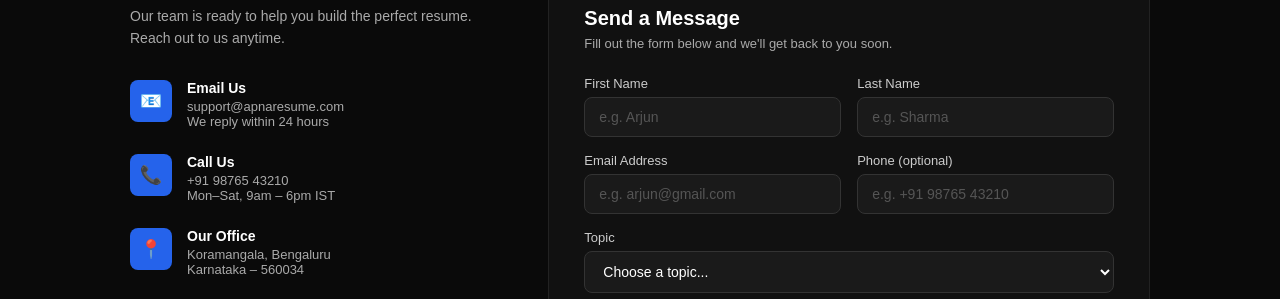
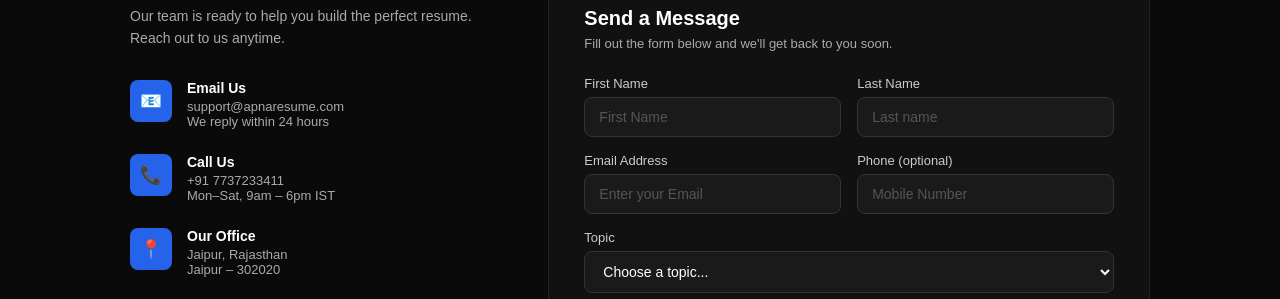
Before and after one commit to Suraj-jangid121/resume, a plain HTML site: page contactus.html in a window 1280 px wide. Shown: the part 282-581 px from the top of the page. Drawn offline with Linux system fonts and the light colour scheme.

Commit message:
Update contactus.html

```diff
--- a/contactus.html
+++ b/contactus.html
@@ -390,7 +390,7 @@
           <div class="info-icon">📞</div>
           <div class="info-text">
             <h4>Call Us</h4>
-            <p>+91 98765 43210</p>
+            <p>+91 7737233411</p>
             <p>Mon–Sat, 9am – 6pm IST</p>
           </div>
         </div>
@@ -399,8 +399,8 @@
           <div class="info-icon">📍</div>
           <div class="info-text">
             <h4>Our Office</h4>
-            <p>Koramangala, Bengaluru</p>
-            <p>Karnataka – 560034</p>
+            <p>Jaipur, Rajasthan</p>
+            <p>Jaipur – 302020</p>
           </div>
         </div>
 
@@ -425,22 +425,22 @@
           <div class="form-row">
             <div class="form-group">
               <label>First Name</label>
-              <input type="text" id="fname" placeholder="e.g. Arjun" />
+              <input type="text" id="fname" placeholder="First Name" />
             </div>
             <div class="form-group">
               <label>Last Name</label>
-              <input type="text" id="lname" placeholder="e.g. Sharma" />
+              <input type="text" id="lname" placeholder="Last name" />
             </div>
           </div>
 
           <div class="form-row">
             <div class="form-group">
               <label>Email Address</label>
-              <input type="email" id="email" placeholder="e.g. arjun@gmail.com" />
+              <input type="email" id="email" placeholder="Enter your Email" />
             </div>
             <div class="form-group">
               <label>Phone (optional)</label>
-              <input type="tel" id="phone" placeholder="e.g. +91 98765 43210" />
+              <input type="tel" id="phone" placeholder="Mobile Number" />
             </div>
           </div>
 
```
